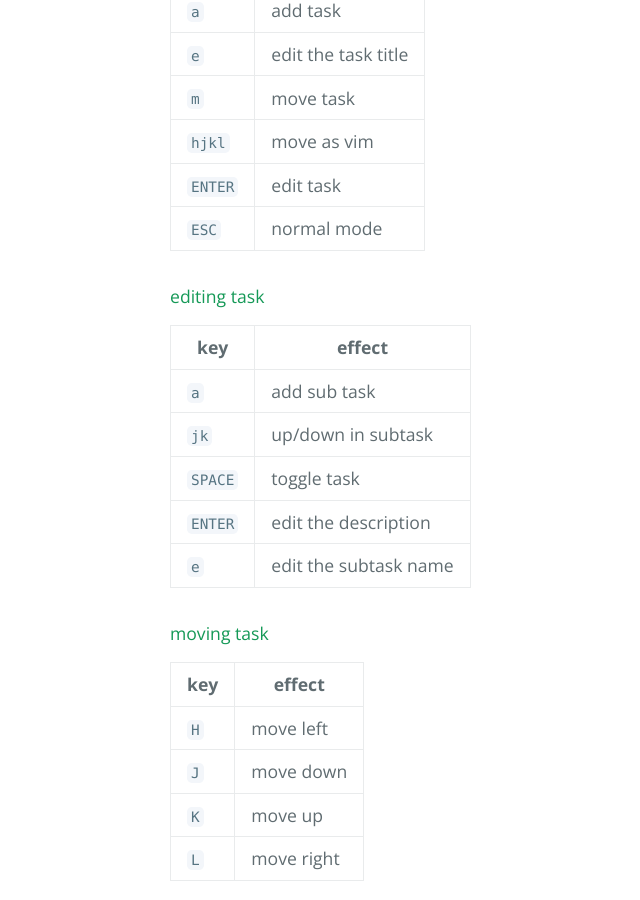
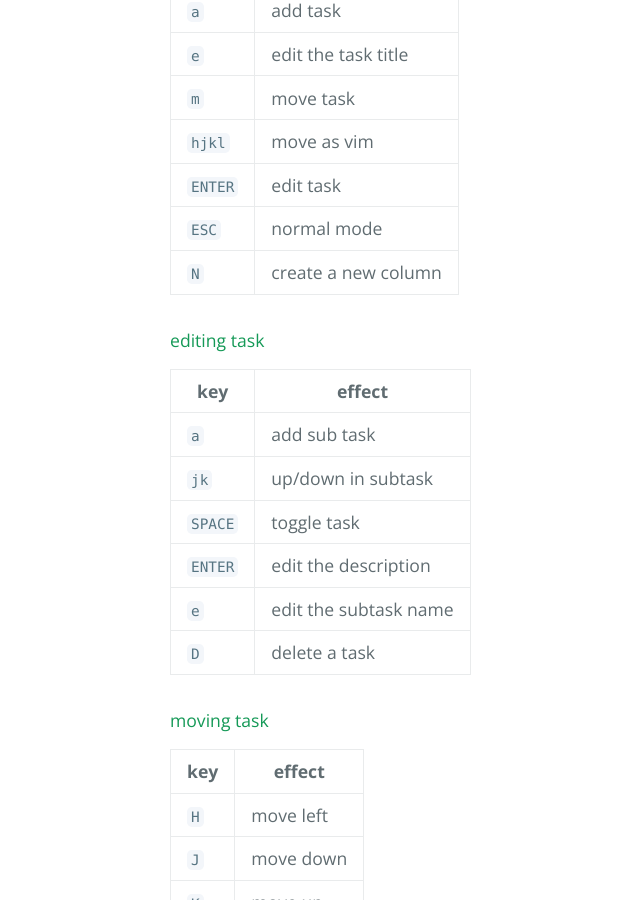
Before and after one commit to smallhadroncollider/taskell, a Jekyll site: the page built from docs/index.md, in a window 1280 px wide and 900 px high, scrolled down 3188 px. Shown: the whole window, without its empty margins (54-694 px from the left). Built offline with Jekyll 4.4.1, drawn with Linux system fonts in a browser that asks for light colours.

Commit message:
add keybinds
* create new column
* delete task

```diff
--- a/docs/index.md
+++ b/docs/index.md
@@ -100,6 +100,7 @@ If none of the above options work you can build taskell using [Stack](https://do
 | `hjkl`  | move as vim         |
 | `ENTER` | edit task           |
 | `ESC`   | normal mode         |
+| `N`     | create a new column |
 
 #### editing task
 
@@ -110,6 +111,7 @@ If none of the above options work you can build taskell using [Stack](https://do
 | `SPACE` | toggle task           |
 | `ENTER` | edit the description  |
 | `e`     | edit the subtask name |
+| `D`     | delete a task         |
 
 #### moving task
 
```
